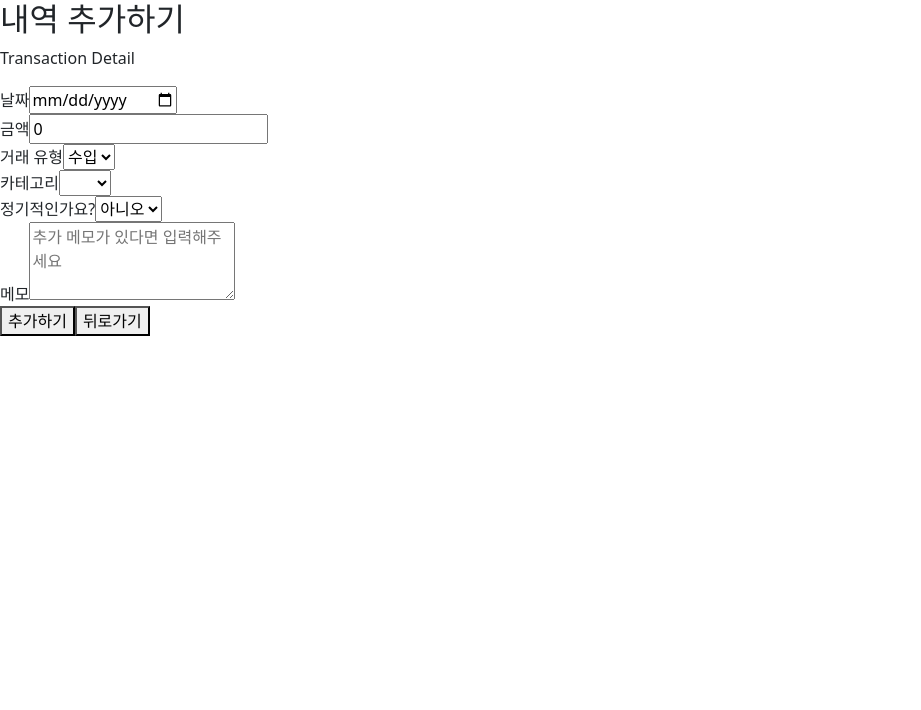
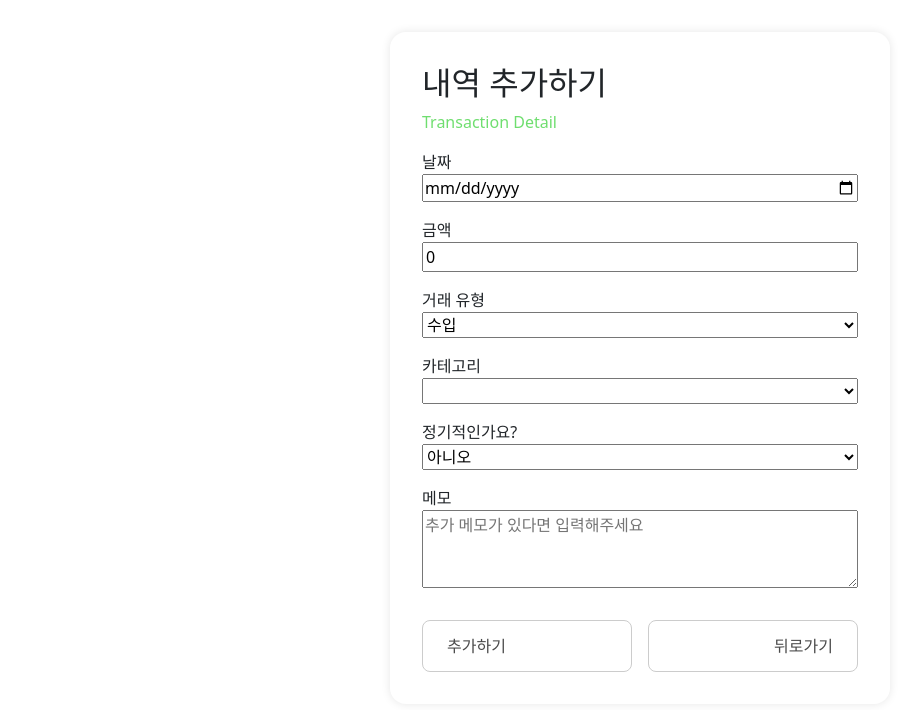
Before and after one commit to ensookim/Skeleton-Project_8, a Vue app: page /transaction/add in a window 1280 px wide. Shown: the top 710 px of the page, without its empty margins (0-921 px from the left). Built offline with nearby package versions, Linux system fonts and the light colour scheme; data requests are answered from the project's data file.

Commit message:
'[feat]TransactionDetailPage'

```diff
--- a/db.json
+++ b/db.json
@@ -52,16 +52,6 @@
       "isPeriodic": false
     },
     {
-      "id": "3",
-      "userId": "1",
-      "date": "2025-04-02",
-      "type": "expense",
-      "category": "교통비",
-      "amount": 2500,
-      "memo": "지하철",
-      "isPeriodic": false
-    },
-    {
       "id": "4",
       "userId": "1",
       "date": "2025-04-03",
@@ -78,7 +68,7 @@
       "type": "income",
       "category": "이자",
       "amount": 12000,
-      "memo": "예금 이자",
+      "memo": "예금 이자ㅗ",
       "isPeriodic": true
     },
     {
@@ -92,16 +82,6 @@
       "isPeriodic": false
     },
     {
-      "id": "7",
-      "userId": "1",
-      "date": "2025-04-05",
-      "type": "expense",
-      "category": "쇼핑",
-      "amount": 54000,
-      "memo": "옷 구매",
-      "isPeriodic": false
-    },
-    {
       "id": "8",
       "userId": "1",
       "date": "2025-04-06",
@@ -109,16 +89,6 @@
       "category": "용돈",
       "amount": 50000,
       "memo": "부모님 용돈",
-      "isPeriodic": false
-    },
-    {
-      "id": "9",
-      "userId": "1",
-      "date": "2025-04-06",
-      "type": "expense",
-      "category": "식비",
-      "amount": 11000,
-      "memo": "브런치",
       "isPeriodic": false
     },
     {
--- a/src/components/TransactionForm.vue
+++ b/src/components/TransactionForm.vue
@@ -1,6 +1,7 @@
 <!-- TransactionForm.vue -->
 
 <template>
+  <div class="container">
     <h2>{{ isEdit ? '내역 수정하기' : '내역 추가하기' }}</h2>
     <p>Transaction Detail</p>
 
@@ -48,12 +49,15 @@
       />
     </div>
 
-  <div class="button-group">
-    <button @click="onSubmit">
+    <div class="btn-wrap">
+      <button class="btn left" @click="onSubmit">
         {{ isEdit ? '수정하기' : '추가하기' }}
       </button>
-    <button v-if="isEdit" @click="onDelete">삭제하기</button>
-    <button @click="goBack">뒤로가기</button>
+      <button v-if="isEdit" class="btn center" @click="onDelete">
+        삭제하기
+      </button>
+      <button class="btn right" @click="goBack">뒤로가기</button>
+    </div>
   </div>
 </template>
 
@@ -110,3 +114,59 @@ const goBack = () => {
   router.back();
 };
 </script>
+<style scoped>
+.container {
+  max-width: 500px;
+  margin: 2rem auto;
+  padding: 2rem;
+  background: #fff;
+  border-radius: 1rem;
+  box-shadow: 0 0 10px rgba(0, 0, 0, 0.1);
+}
+
+.form-group {
+  display: flex;
+  flex-direction: column;
+  margin-bottom: 1rem;
+}
+
+p {
+  color: rgb(111, 222, 111);
+}
+
+.btn-wrap {
+  margin-top: 2rem;
+  display: flex;
+  justify-content: space-between; /* 좌측, 중앙, 우측 정렬 */
+  gap: 1rem;
+}
+
+.btn {
+  padding: 0.8rem 1.5rem;
+  border: 1px solid #ccc;
+  border-radius: 0.5rem;
+  text-decoration: none;
+  color: #4a4a4a;
+  font-weight: 500;
+  transition: 0.2s;
+  width: 100%; /* 버튼 너비를 일정하게 맞추기 */
+}
+
+.btn:hover {
+  background: #2e7d32;
+  color: #fff;
+  border-color: #2e7d32;
+}
+
+.left {
+  text-align: left;
+}
+
+.center {
+  text-align: center;
+}
+
+.right {
+  text-align: right;
+}
+</style>
--- a/src/components/TransactionItem.vue
+++ b/src/components/TransactionItem.vue
@@ -23,4 +23,60 @@ const goToDetail = () => {
 };
 </script>
 
-<style scoped></style>
+<style scoped>
+.container {
+  max-width: 500px;
+  margin: 2rem auto;
+  padding: 2rem;
+  background: #fff;
+  border-radius: 1rem;
+  box-shadow: 0 0 10px rgba(0, 0, 0, 0.1);
+}
+
+.form-group {
+  display: flex;
+  flex-direction: column;
+  margin-bottom: 1rem;
+}
+
+p {
+  color: rgb(111, 222, 111);
+}
+
+.btn-wrap {
+  margin-top: 2rem;
+  display: flex;
+  justify-content: space-between; /* 좌측, 중앙, 우측 정렬 */
+  gap: 1rem;
+}
+
+.btn {
+  padding: 0.8rem 1.5rem;
+  border: 1px solid #ccc;
+  border-radius: 0.5rem;
+  text-decoration: none;
+  color: #4a4a4a;
+  font-weight: 500;
+  transition: 0.2s;
+  width: 100%; /* 버튼 너비를 일정하게 맞추기 */
+}
+
+.btn:hover {
+  background: #2e7d32;
+  color: #fff;
+  border-color: #2e7d32;
+}
+
+/* 버튼을 각 위치에 배치 */
+.left {
+  text-align: left;
+}
+
+.center {
+  text-align: center;
+}
+
+.right {
+  text-align: right;
+}
+</style>
--- a/src/views/TransactionDetailPage.vue
+++ b/src/views/TransactionDetailPage.vue
@@ -1,9 +1,111 @@
 <template>
-  <div>
-    <h1>상세 내역 출력</h1>
+  <div class="container" v-if="transaction">
+    <h2>상세 내역</h2>
+    <div class="form-group">날짜: {{ transaction.date }}</div>
+    <div class="form-group">
+      유형:
+      {{ transaction.type === 'income' ? '수입' : '지출' }}
+    </div>
+    <div class="form-group">카테고리: {{ transaction.category }}</div>
+    <div class="form-group">금액: {{ transaction.amount }} 원</div>
+    <div class="form-group">메모: {{ transaction.memo }}</div>
+    <div class="form-group">
+      정기적인가요?
+      {{ transaction.isPeriodic ? '예' : '아니오' }}
+    </div>
+
+    <div class="btn-wrap">
+      <button class="btn left" @click="goBack">뒤로가기</button>
+      <button class="btn left" @click="editTransaction">수정하기</button>
+      <button class="btn right" @click="deleteTransaction">삭제하기</button>
+    </div>
+  </div>
+
+  <div v-else class="not-found">
+    <div class="form-group">해당 거래 내역을 찾을 수 없습니다.</div>
+    <button class="btn left" @click="goBack">뒤로가기</button>
   </div>
 </template>
 
-<script setup></script>
+<script setup>
+import { ref, onMounted } from 'vue';
+import { useRoute, useRouter } from 'vue-router';
+import { useTransactionStore } from '@/stores/transactionStore';
+import { storeToRefs } from 'pinia';
 
-<style scoped></style>
+const route = useRoute();
+const router = useRouter();
+const store = useTransactionStore();
+const { transactions } = storeToRefs(store);
+
+const transactionId = route.params.id;
+const transaction = ref(null);
+
+// 거래 상세 정보 불러오기
+onMounted(() => {
+  store.fetchTransactions();
+  transaction.value = transactions.value.find(
+    (trans) => trans.id === transactionId
+  );
+});
+
+const editTransaction = () => {
+  router.push(`/transaction/edit/${transactionId}`);
+};
+
+const deleteTransaction = async () => {
+  if (!transaction.value) return;
+  await store.deleteTransaction(transaction.value.id);
+  router.push('/transaction');
+};
+
+// 뒤로가기
+const goBack = () => {
+  router.back();
+};
+</script>
+
+<style scoped>
+.container {
+  max-width: 500px;
+  margin: 2rem auto;
+  padding: 2rem;
+  background: #fff;
+  border-radius: 1rem;
+  box-shadow: 0 0 10px rgba(0, 0, 0, 0.1);
+}
+
+.form-group {
+  display: flex;
+  flex-direction: column;
+  margin-bottom: 1rem;
+}
+
+p {
+  color: rgb(111, 222, 111);
+}
+
+.btn-wrap {
+  margin-top: 2rem;
+  display: flex;
+  justify-content: space-between;
+  gap: 1rem;
+  width: 100%;
+}
+.btn {
+  padding: 0.8rem 1.5rem;
+  border: 1px solid #ccc;
+  border-radius: 0.5rem;
+  text-decoration: none;
+  color: #4a4a4a;
+  font-weight: 500;
+  transition: 0.2s;
+  width: 100%;
+}
+
+.btn:hover {
+  background: #2e7d32;
+  color: #fff;
+  border-color: #2e7d32;
+}
+</style>
```
Lines whose indentation alone changed are shown as unchanged.
